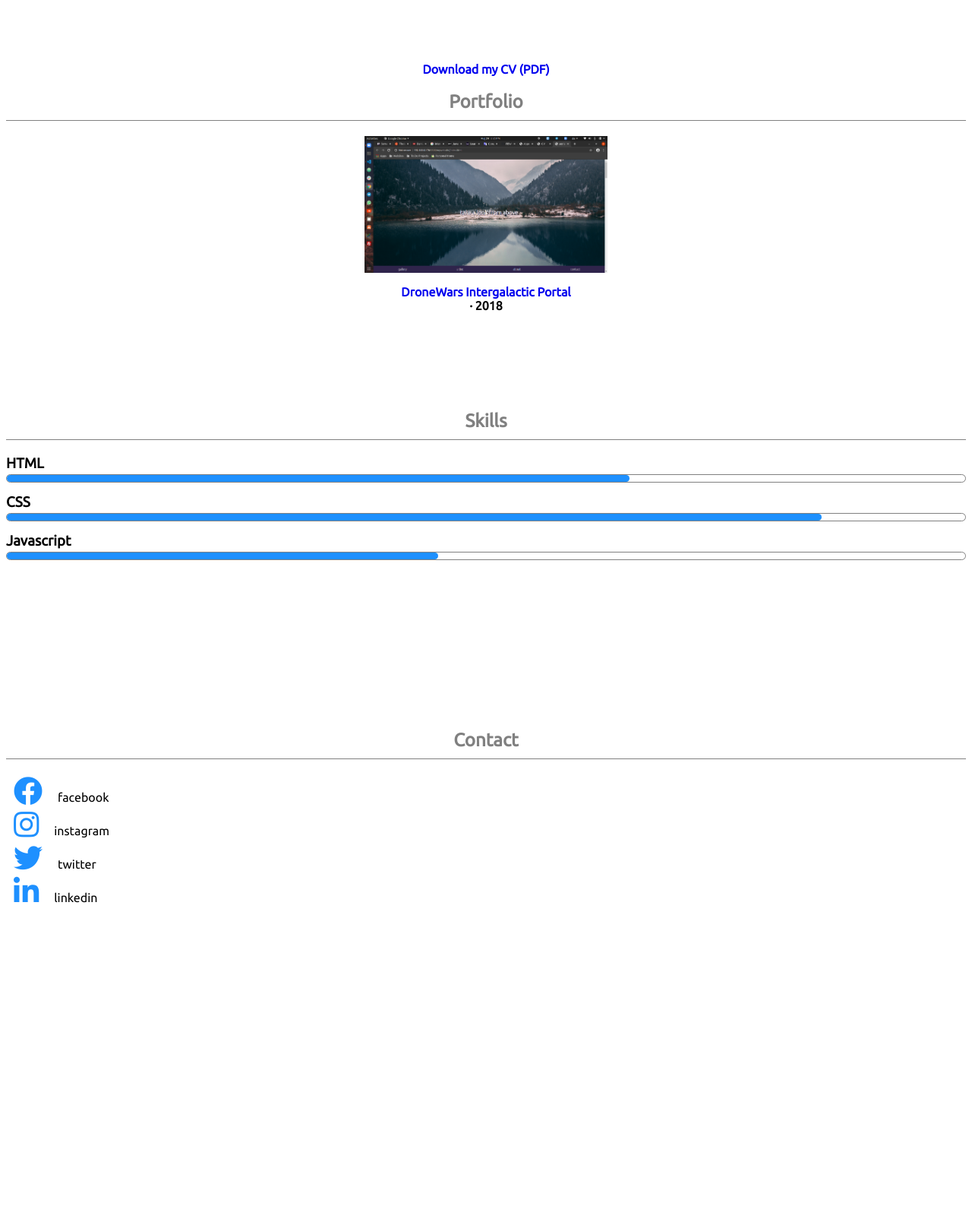
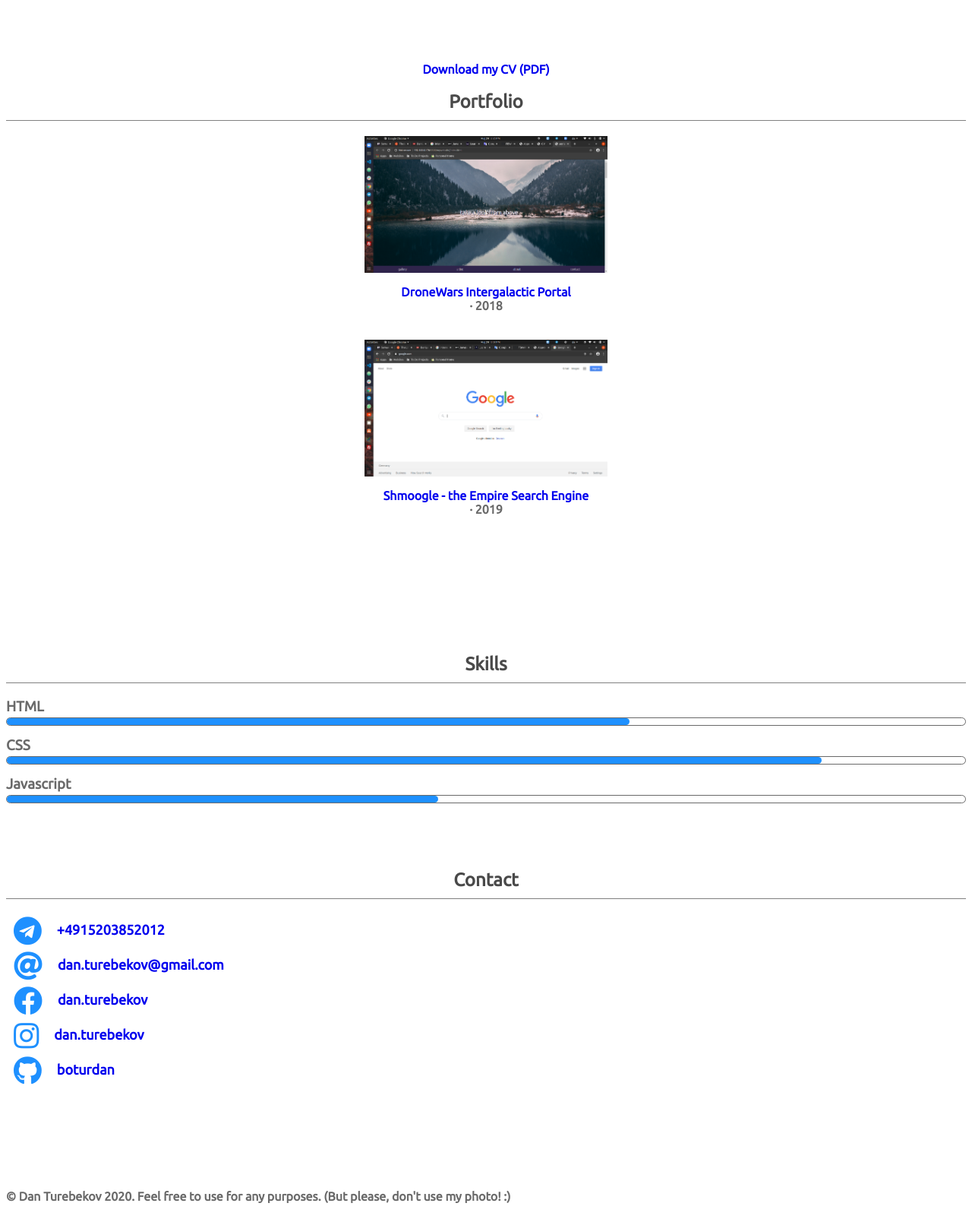
Before and after one commit to FBW41-2/cv-boturdan, a plain HTML site: page index.html in a window 1280 px wide. Shown: the part 760-2364 px from the top of the page at 76% size. Before the commit the page ends 2128 px from the top, so only its background shows below. Drawn offline with Linux system fonts and the light colour scheme.

Commit message:
The project is done and finalized

```diff
--- a/index.html
+++ b/index.html
@@ -12,9 +12,8 @@
 
     <link href="https://fonts.googleapis.com/css2?family=Ubuntu&display=swap" rel="stylesheet">
 
-    <link
-  href="http://cdnjs.cloudflare.com/ajax/libs/font-awesome/5.13.1/css/all.min.css"
-  rel="stylesheet"  type='text/css'>
+    <link href="http://cdnjs.cloudflare.com/ajax/libs/font-awesome/5.13.1/css/all.min.css" rel="stylesheet"
+        type='text/css'>
 
     <title>CV</title>
 
@@ -24,9 +23,9 @@
 
     <header>
 
-        <a href="#" class="logo">
+        <a href="#contact" class="logo">
 
-            <img src="me.jpg" alt="logo" id="logo">
+            <img src="me.jpg" alt="That's me!" id="logo" title="That's me!">
 
         </a>
 
@@ -38,17 +37,33 @@
 
     <main>
 
-        <nav class="flex-container" id="navigation">
+        <nav id="navigation">
 
             <h3>
 
-                <a href="#cv" class="flex-item">CV<b>></b></a>
+                <a href="#cv" class="flex-item">CV
 
-                <a href="#portfolio" class="flex-item">Portfolio<b>></b></a>
+                    <b>></b>
 
-                <a href="#skills" class="flex-item">Skills<b>></b></a>
+                </a>
 
-                <a href="#contact" class="flex-item">Contact<b>></b></a>
+                <a href="#portfolio" class="flex-item">Portfolio
+
+                    <b>></b>
+
+                </a>
+
+                <a href="#skills" class="flex-item">Skills
+
+                    <b>></b>
+
+                </a>
+
+                <a href="#contact" class="flex-item">Contact
+
+                    <b>></b>
+
+                </a>
 
             </h3>
 
@@ -61,21 +76,21 @@
             <ul>
 
                 <li>
-                    Jedi Master at <a id="cvlink" href="www.smcrzywebdev.com">Rebel Webdevelopment Inc.</a>
+                    Jedi Master at <a id="cvlink" href="www.google.com">Rebel Webdevelopment Inc.</a>
                     <i>2019-2020</i>
                 </li>
 
                 <br>
 
                 <li>
-                    Mandalorian Bounty Hunter at <a id="cvlink" href="www.nabnatcoders.com">Naboo Native Coders</a>
+                    Mandalorian Bounty Hunter at <a id="cvlink" href="www.google.com">Naboo Native Coders</a>
                     <i>2018-2019</i>
                 </li>
 
                 <br>
 
                 <li>
-                    Junior Stormtrooper at <a id="cvlink" href="www.dshackersforever.com">DeathStar Hackers LLC.</a>
+                    Junior Stormtrooper at <a id="cvlink" href="www.google.com">DeathStar Hackers LLC.</a>
                     <i>2017-2018</i>
                 </li>
 
@@ -83,7 +98,11 @@
 
         </section>
 
-        <a id="bodylink" href="https://www.pedagonet.com/brain/yodagami.pdf" download>Download my CV (PDF)</a>
+        <a id="bodylink" href="https://www.pedagonet.com/brain/yodagami.pdf" download>
+
+            Download my CV (PDF)
+
+        </a>
 
         <section id="portfolio">
 
@@ -91,14 +110,29 @@
 
             <a href="www.google.com">
 
-                <img src="portfolio.png" alt="a beautiful website by me" title="a beautiful website by me">
+                <img src="portfolio.png" alt="A beautiful website by me :)"
+                title="A beautiful website by me :)">
+
             </a>
 
             <p>
 
                 <a id="bodylink" href="www.google.com">DroneWars Intergalactic Portal</a>
+                &#183; 2018
 
-                &#183; 2018
+            </p>
+
+            <a href="www.google.com">
+
+                <img src="portfolio2.png" alt="Another beautiful website by me :)"
+                title="Another beautiful website by me :)">
+
+            </a>
+
+            <p>
+
+                <a id="bodylink" href="www.google.com">Shmoogle - the Empire Search Engine</a>
+                &#183; 2019
 
             </p>
 
@@ -142,15 +176,59 @@
 
             <h2 class="section-title">Contact</h2>
 
-                <div><i class="fab fa-facebook"></i>facebook</div>
+            <h3 class="sm" title="C'mon, telegram me! :)">
 
-                <div><i class="fab fa-instagram"></i>instagram</div>
+                <a href="tel:+4915203852012">
 
-                <div><i class="fab fa-twitter"></i>twitter</div>
+                    <i class="fab fa-telegram"></i>+4915203852012
 
-                <div><i class="fab fa-linkedin-in"></i>linkedin</div>
+                </a>
+
+            </h3>
+
+            <h3 class="sm" title="C'mon, email me! :)">
+
+                <a href="mailto:dan.turebekov@gmail.com">
+
+                    <i class="fas fa-at"></i>dan.turebekov@gmail.com
+
+                </a>
+
+            </h3>
+
+            <h3 class="sm" title="C'mon, facebook me! :)">
+
+                <a href="http://www.facebook.com/dan.turebekov" target="_blank">
+
+                    <i class="fab fa-facebook"></i>dan.turebekov
+
+                </a>
+
+            </h3>
+
+            <h3 class="sm" title="C'mon, instagram me! :)">
+
+                <a href="http://www.instagram.com/dan.turebekov" target="_blank">
+
+                    <i class="fab fa-instagram"></i>dan.turebekov
+
+                </a>
+
+            </h3>
+
+            <h3 class="sm" title="C'mon, github me! :)">
+
+                <a href="http://www.github.com/boturdan" target="_blank">
+
+                    <i class="fab fa-github"></i>boturdan
+
+                </a>
+
+            </h3>
 
         </section>
+
+        <h4>&#169 Dan Turebekov 2020. Feel free to use for any purposes. (But please, don't use my photo! :)</h4>
 
     </footer>
 
--- a/style.css
+++ b/style.css
@@ -1,5 +1,6 @@
 * {
     font-family: Ubuntu, sans-serif;
+    scroll-behavior: smooth;
 }
 
 #logo {
@@ -18,7 +19,7 @@
 }
 
 #title-subtitle {
-    color: gray;
+    color: #696969;
     margin: 0px;
     text-align: center;
 }
@@ -38,7 +39,6 @@
 .flex-item b {
     position: absolute;
     right: 20px;
-
 }
 
 a:link {
@@ -57,15 +57,31 @@ a:active {
     text-decoration: underline;
 }
 
-section {
+#cv {
+    height: 50vh;
+}
+
+#portfolio {
+    height: 90vh;
+}
+
+#skills {
+    height: 33vh;
+}
+
+#contact {
     height: 50vh;
 }
 
 .section-title {
     text-align: center;
-    color: gray;
+    color: #494949;
     border-bottom: 1px gray solid;
     padding-bottom: 10px;
+}
+
+ul i {
+    color: #696969;
 }
 
 section img {
@@ -84,23 +100,25 @@ section img {
     display: block;
     text-align: center;
     font-weight: bold;
-
 }
 
 p {
     font-weight: bold;
     text-align: center;
+    padding: 0px 0px 20px 0px;
+    color: #696969;
 }
 
 .skillsbar {
     height: 9px;
-    border: 1px gray solid;
+    border: 1px #696969 solid;
     border-radius: 10px;
     margin: 0px;
 }
 
 h3.skilltitle {
     margin: 15px 0px 3px 0px;
+    color: #696969;
 }
 
 #line-one {
@@ -125,8 +143,25 @@ h3.skilltitle {
 }
 
 .fab {
-    margin: 3px 20px 3px 10px;
+    vertical-align: middle;
+    margin: 3px 20px 5px 10px;
     color: dodgerblue;
     font-size: 38px;
+}
 
+.fas {
+    vertical-align: middle;
+    margin: 3px 20px 5px 10px;
+    color: dodgerblue;
+    font-size: 38px;
 }
+
+.sm {
+    margin: 0px;
+    font-size: 18px;
+    color: #696969;
+}
+
+h4 {
+    color: #696969;
+}
```
Also changed, not shown: portfolio2.png (added). Lines whose indentation alone changed are shown as unchanged.
